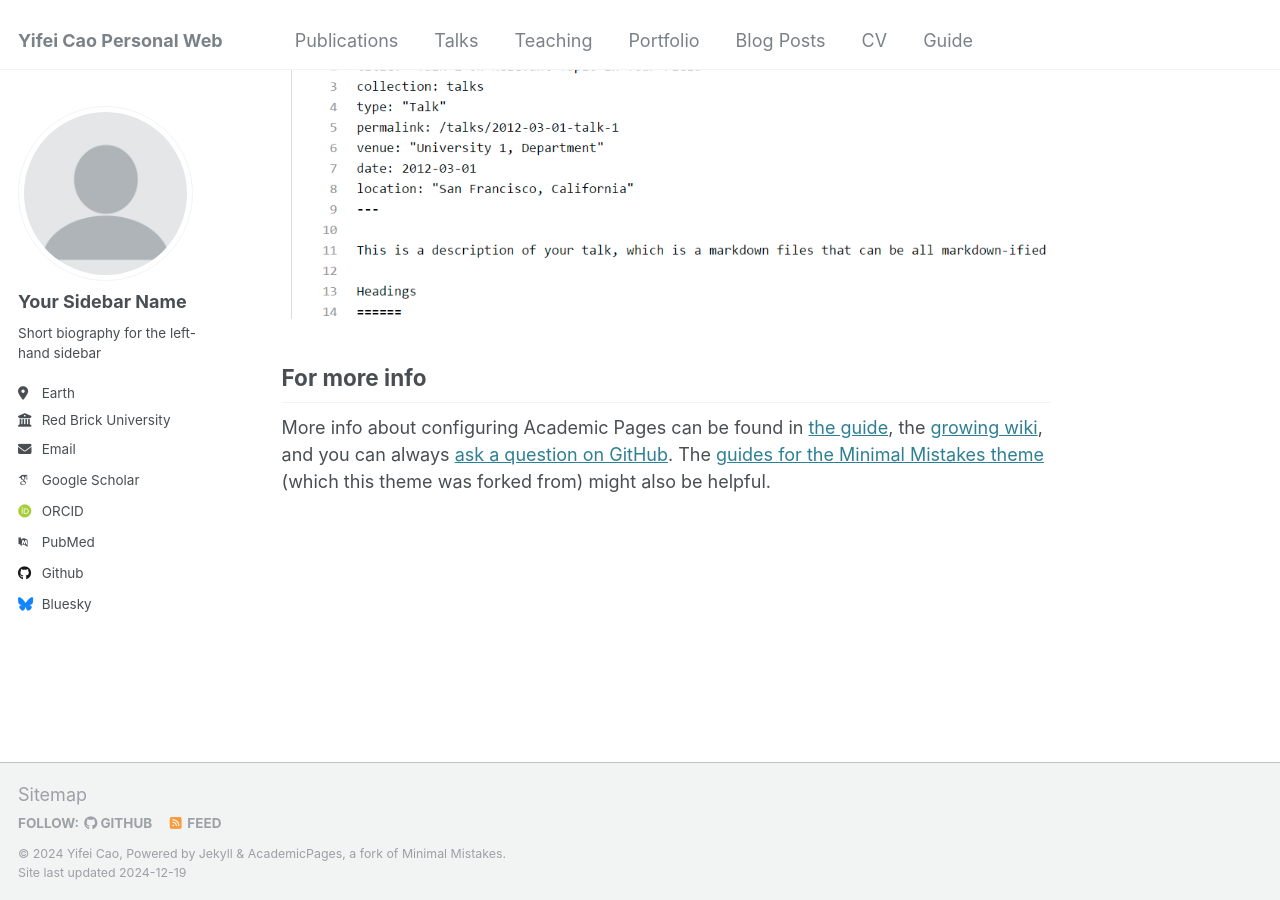
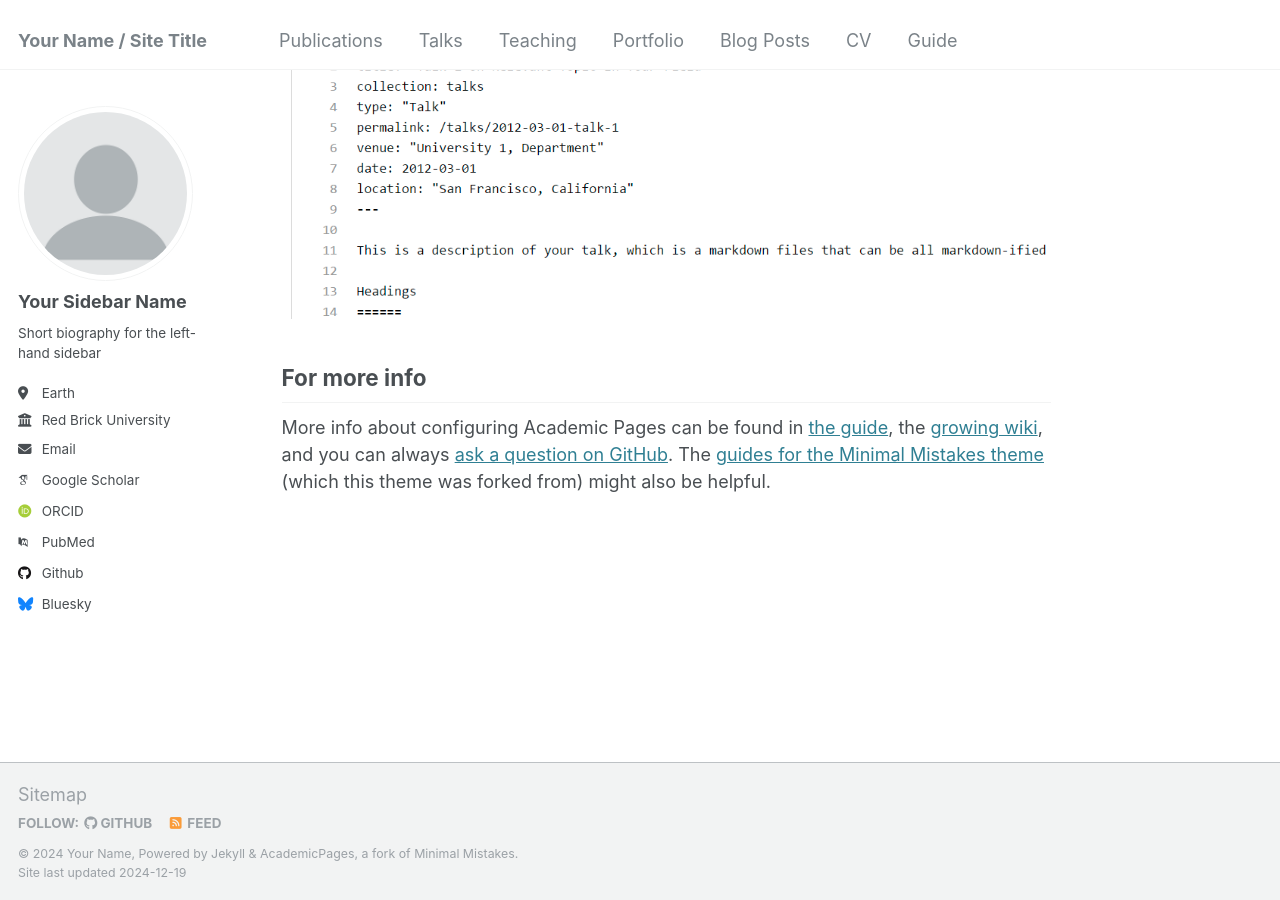
Before and after one commit to cyfedu-dlut/PersonalWeb, a Jekyll site: the page built from _pages/about.md, in a window 1280 px wide and 900 px high, scrolled down 2643 px. Built offline with Jekyll 4.4.1, drawn with Linux system fonts in a browser that asks for light colours; some web fonts are replaced.

Commit message:
Update _config.yml

```diff
--- a/_config.yml
+++ b/_config.yml
@@ -8,13 +8,13 @@
 
 # Basic Site Settings
 locale                   : "en-US"
-title                    : "Yifei Cao Personal Web"
+title                    : "Your Name / Site Title"
 title_separator          : "-"
-name                     : &name "Yifei Cao"
-description              : &description "Welcome to here!"
-url                      : https://cyfedu-dlut.github.io # the base hostname & protocol for your site e.g. "https://[your GitHub username].github.io"
+name                     : &name "Your Name"
+description              : &description "personal description"
+url                      : https://academicpages.github.io # the base hostname & protocol for your site e.g. "https://[your GitHub username].github.io"
 baseurl                  : "" # the subpath of your site, e.g. "/blog"
-repository               : "https://cyfedu-dlut.github.io/PersonalWeb/"
+repository               : "academicpages/academicpages.github.io"
 
 # Site Author - The following control what appear as part of the author content on the side bar.
 #               If a field is blank the icon and link will not appear, otherwise it will be shown.
```
